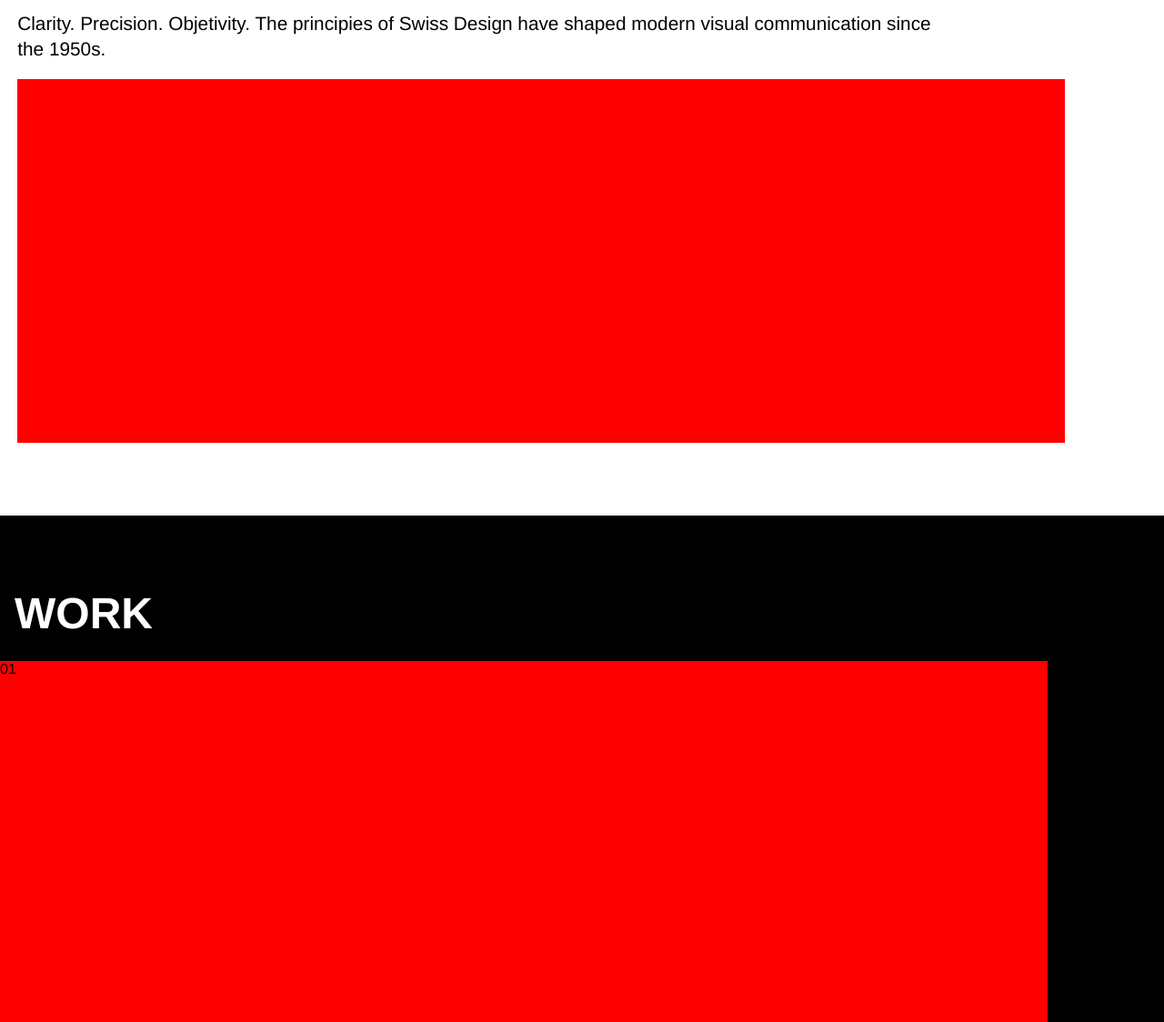
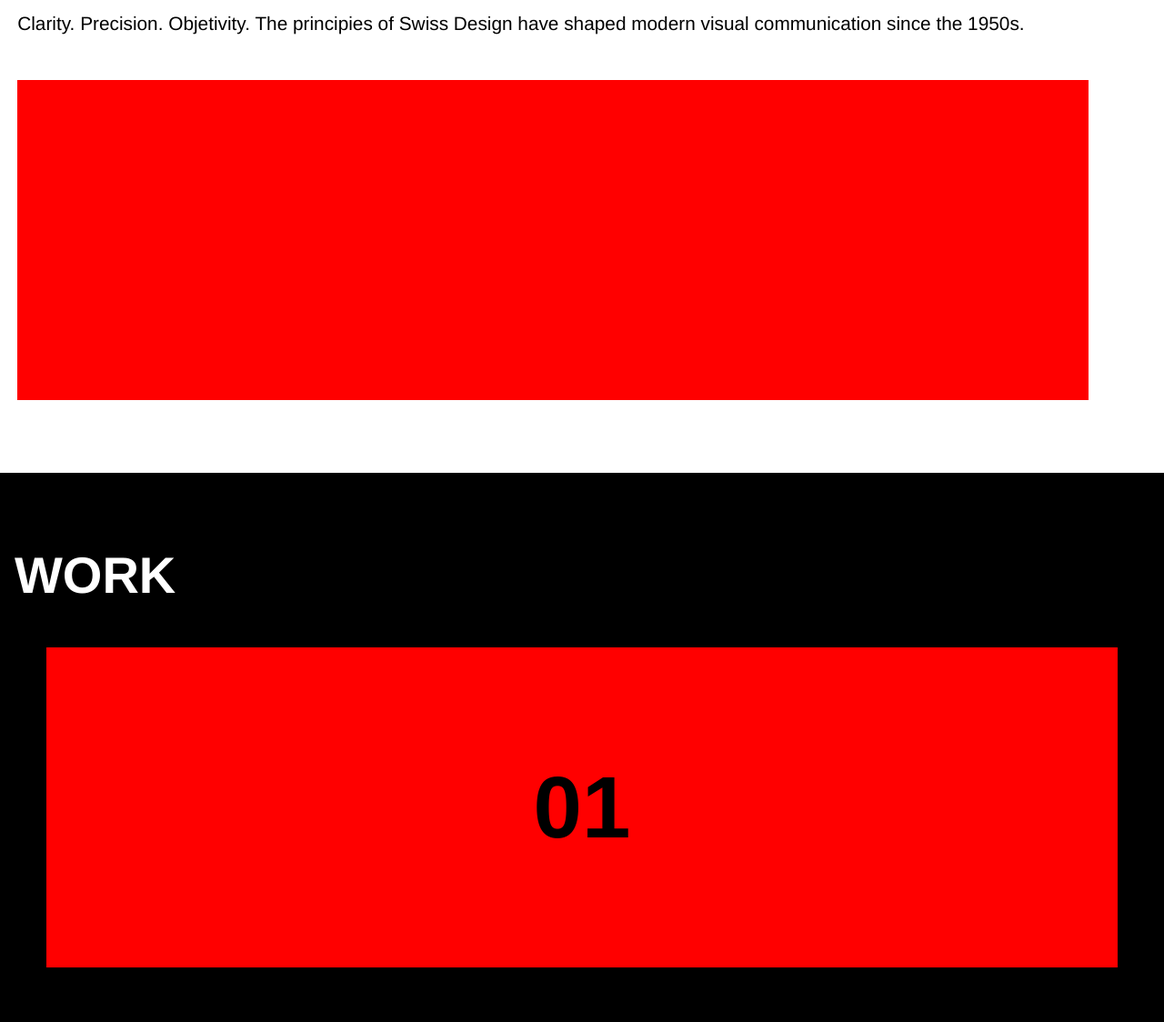
Before and after one commit to Eddye21/landing-swiss, a plain HTML site: page index.html in a window 1280 px wide. Shown: the part 231-1355 px from the top of the page at 91% size. Drawn offline with Linux system fonts and the light colour scheme.

Commit message:
Box sizing correct

```diff
--- a/index.html
+++ b/index.html
@@ -38,13 +38,14 @@
             <div class="box">
             </div>
         </section>
+        <section class="work-principal">
             <div class="divisor work">
                 <h2>WORK</h2>
             </div>
             <section class="work-section">
                 <div class="box-item">
                     <div class="item">
-                    <p>01</p>
+                        <p class="text-item">01</p>
                     </div>
                     <span>Typography Project</span>
                     <p>Exploring grid systems and typographic hierarchy</p>
@@ -63,6 +64,7 @@
                     <span>Brand Identity</span>
                     <p>Clean, systematic visual languaje for modern brands</p>
                 </div>
+            </section>
         </section>
         <div class="divisor about">
             <h2>ABOUT</h2>
--- a/style.css
+++ b/style.css
@@ -16,6 +16,7 @@ header{
     align-items: center;
     border-bottom: 1px solid #000;
 }
+
 
 ul{
     display: flex;
@@ -53,14 +54,14 @@ a{
     line-height: 1.75rem;
     font-weight: lighter;
     margin: 1.2rem;
-    width: 80%;
+    width: 92%;
+    margin-bottom: 3rem;
 }
 
 .box{
-    margin-top: 1rem;
     background-color: red;
-    height: 25rem;
-    width: 90%;
+    height: 22rem;
+    width: 92%;
     margin: 1.2rem;
 }
 
@@ -73,14 +74,38 @@ a{
     padding-top: 5rem;
     padding-left: 1rem;
     font-size: 2rem;
+    margin-bottom: 2rem;
 }
 
 .work-section{
     background-color: #000;
 }
 
+h2{
+    font-size: 3.5rem;
+}
+
+.work-principal{
+    background-color: #000;
+}
+
+.box-item{
+    display: flex;
+    justify-content: center;
+    align-items: center;
+    flex-direction: column;
+}
+
 .item{
     background-color: red;
-    height: 25rem;
-    width: 90%;
+    height: 22rem;
+    width: 92%;
+    display: flex;
+    justify-content: center;
+    align-items: center;
 }
+
+.text-item{
+    font-size: 6rem;
+    font-weight: bolder;
+}
```
Lines whose indentation alone changed are shown as unchanged.
